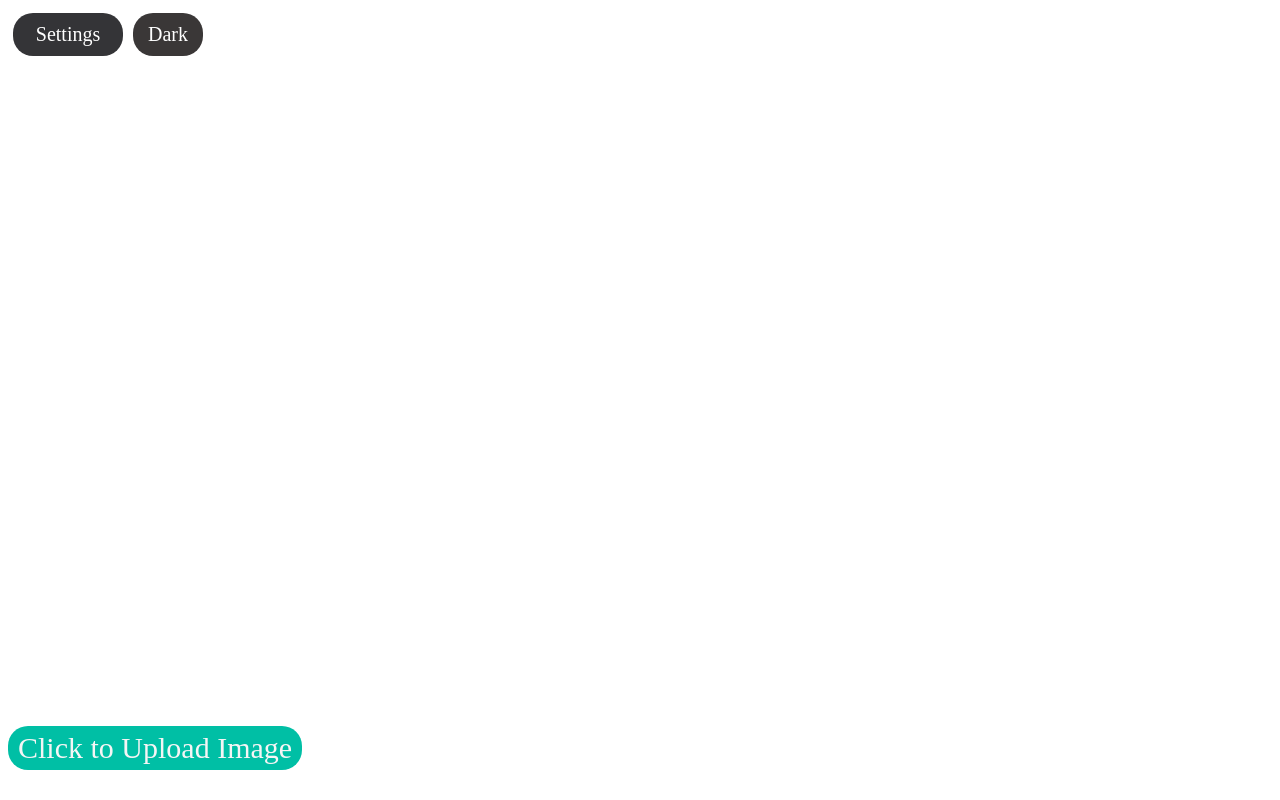
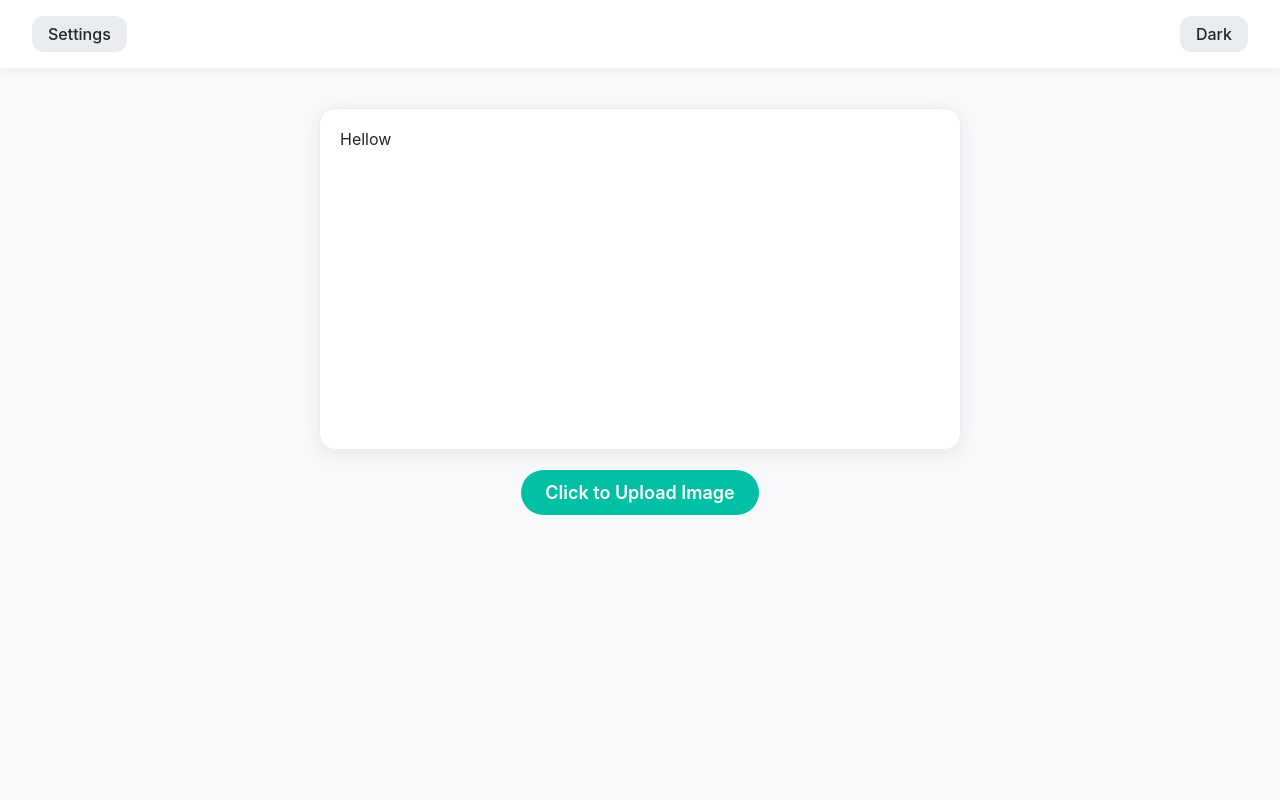
Before and after one commit to KyberNull/Visual-Contextualizer, a website: page src/index.html in a window 1280 px wide. Drawn offline with Linux system fonts and the light colour scheme.

Commit message:
Improved basic UI and implemented theme change

```diff
--- a/src/index.html
+++ b/src/index.html
@@ -19,17 +19,14 @@
       </div>
       <div class="dark_mode">
         <div class="dark_mode_container">
-          <div class="dark_mode_image">
-            Dark
-          </div>
+          <div class="dark_mode_image">Dark</div>
         </div>
       </div>
     </div>
     <div class="main_ui">
-    <div class="image_button">
-      <input type="file" id="file_input" accept="image/png, image/jpeg" style="display: none;">
-      Click to Upload Image
-    </div>
+      <div class="text_box">Hellow</div>
+      <div class="image_button">
+        <input type="file" id="file_input" accept="image/png, image/jpeg" style="display: none;">Click to Upload Image</div>
     </div>
   </body>
 </html>
--- a/src/main.js
+++ b/src/main.js
@@ -3,23 +3,21 @@ const { invoke } = window.__TAURI__.core;
 let greetInputEl;
 let greetMsgEl;
 
-async function greet() {
-  // Learn more about Tauri commands at https://tauri.app/develop/calling-rust/
-  greetMsgEl.textContent = await invoke("greet", { name: greetInputEl.value });
-}
+window.addEventListener("DOMContentLoaded", () => {
+  const darkThemeButton = document.querySelector(".dark_mode_container");
+  const darkThemeImage = document.querySelector(".dark_mode_image");
 
-window.addEventListener("DOMContentLoaded", () => {
-  greetInputEl = document.querySelector("#greet-input");
-  greetMsgEl = document.querySelector("#greet-msg");
-  document.querySelector("#greet-form").addEventListener("submit", (e) => {
-    e.preventDefault();
-    greet();
-  });
+  if (darkThemeButton && darkThemeImage) {
+    darkThemeButton.addEventListener("click", () => {
+      const isDark = document.body.classList.toggle("dark-theme");
+
+      darkThemeImage.textContent = isDark ? "Light" : "Dark";
+    });
+  }
+  const uploadBtn = document.querySelector(".image_button");
+  const fileInput = document.querySelector("#file_input");
+
+  if (uploadBtn && fileInput) {
+    uploadBtn.addEventListener("click", () => fileInput.click());
+  }
 });
-const darkThemeButton = document.querySelector(".dark_mode");
-
-if (darkThemeButton) {
-  darkThemeButton.addEventListener("click", () => {
-    document.body.classList.toggle("dark-theme");
-  });
-}
--- a/src/styles.css
+++ b/src/styles.css
@@ -1,49 +1,85 @@
-.image_button{
-  background-color: #00BFA5;
-  color: #F5F5F5;
-  padding: 5px 10px;
-  border-radius: 20px;
-  font-size: 30px;
-  text-align: center;
-  justify-content: center;
-
-}
-
-.main_ui{
-  position: fixed;
-  bottom: 30px;
-}
-
-.topbar{
-  display: flex;
-  align-items: flex-end;
-}
-
-.dark_mode_container{
-  background-color: rgb(58, 55, 55);
-
-  width: 50px;
-  border-radius: 20px;
-  padding: 10px 10px;
-  font-size: 20px;
-  text-align: center;
-  margin: 5px;
-  color: white;
-
-}
-
-.settings_image_container{
-  background-color: rgb(52, 52, 55);
-  width: 90px;
-  border-radius: 20px;
-  padding: 10px 10px;
-  font-size: 20px;
-  text-align: center;
-  margin: 5px;
-  color: white;
+:root {
+  /* Light Mode Colors */
+  --bg-color: #f8f9fa;
+  --text-color: #212529;
+  --card-bg: #ffffff;
+  --accent-color: #00bfa5;
+  --secondary-bg: #e9ecef;
+  --button-text: #ffffff;
+  --transition: all 0.3s ease;
 }
 
 body.dark-theme {
-  background-color: #111;
-  color: #f5f5f5;
+  /* Dark Mode Colors */
+  --bg-color: #121212;
+  --text-color: #e0e0e0;
+  --card-bg: #1e1e1e;
+  --secondary-bg: #2d2d2d;
 }
+
+body {
+  background-color: var(--bg-color);
+  color: var(--text-color);
+  font-family: 'Inter', -apple-system, sans-serif;
+  margin: 0;
+  transition: var(--transition);
+}
+
+/* Layout */
+.topbar {
+  display: flex;
+  justify-content: space-between;
+  padding: 1rem 2rem;
+  background: var(--card-bg);
+  box-shadow: 0 2px 10px rgba(0,0,0,0.05);
+}
+
+.settings_image_container, .dark_mode_container {
+  background-color: var(--secondary-bg);
+  padding: 8px 16px;
+  border-radius: 12px;
+  cursor: pointer;
+  font-weight: 500;
+  transition: var(--transition);
+  display: flex;
+  align-items: center;
+  justify-content: center;
+}
+
+.dark_mode_container:hover {
+  filter: brightness(1.1);
+}
+
+.main_ui {
+  display: flex;
+  flex-direction: column;
+  align-items: center;
+  padding: 40px;
+  gap: 20px;
+}
+
+.text_box {
+  background-color: var(--card-bg);
+  width: 80%;
+  max-width: 600px;
+  height: 300px;
+  border-radius: 16px;
+  padding: 20px;
+  border: 1px solid var(--secondary-bg);
+  box-shadow: 0 4px 20px rgba(0,0,0,0.08);
+}
+
+.image_button {
+  background-color: var(--accent-color);
+  color: var(--button-text);
+  padding: 12px 24px;
+  border-radius: 50px;
+  font-size: 18px;
+  font-weight: 600;
+  cursor: pointer;
+  transition: transform 0.2s ease;
+}
+
+.image_button:active {
+  transform: scale(0.95);
+}
```
